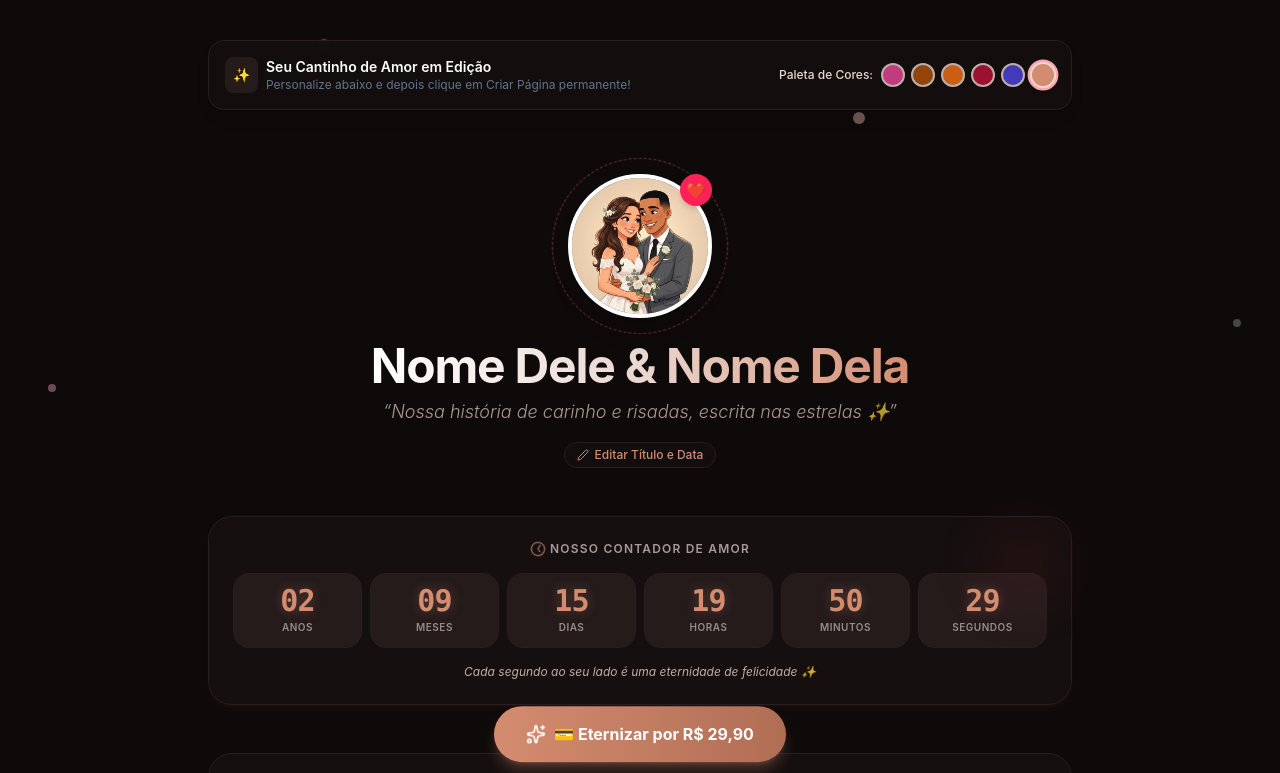
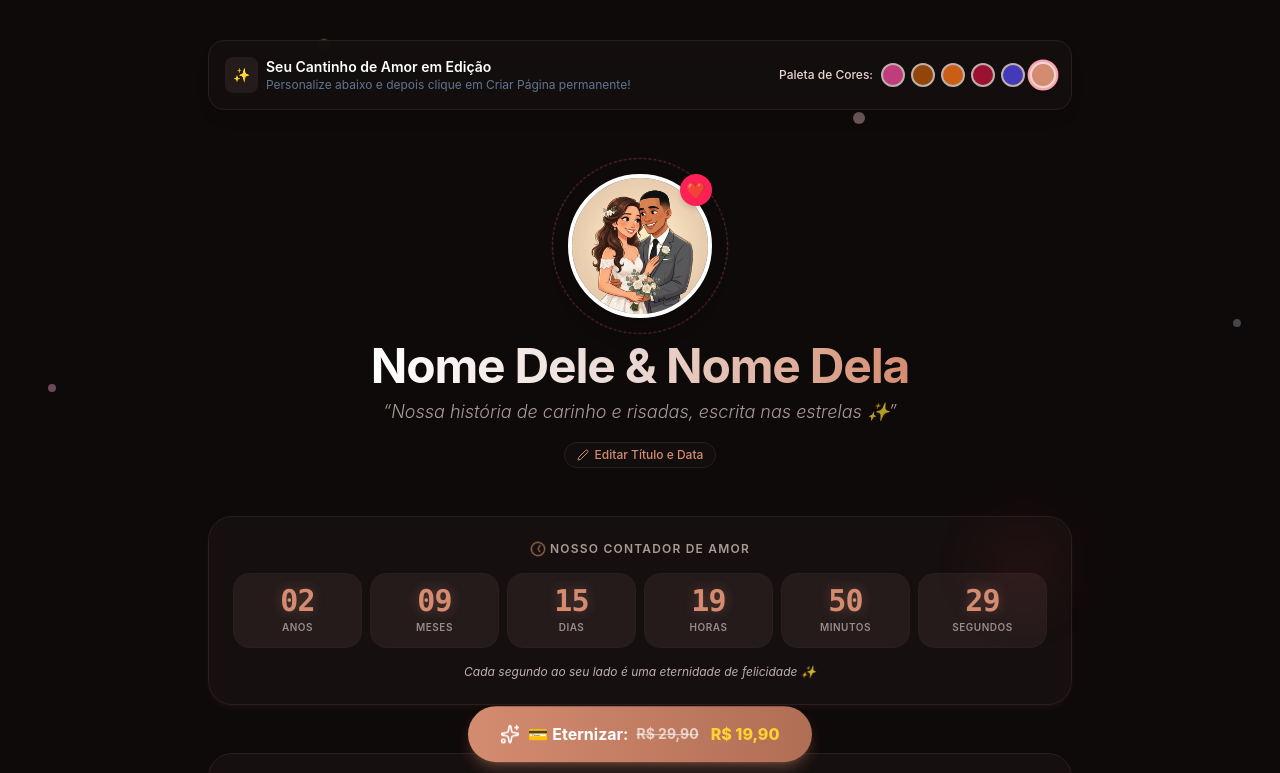
Before and after one commit to Samuelgardenn/nossa-historia-de-amor-1.0, a Next.js app: page / in a window 1280 px wide. Shown: the top 773 px of the page. Built offline with nearby package versions, Linux system fonts and the light colour scheme.

Commit message:
feat: alterado preco para R$ 19,90 e exibicao de promocao no front

```diff
--- a/app/admin/page.tsx
+++ b/app/admin/page.tsx
@@ -445,11 +445,11 @@ export default function AdminDashboardPage() {
           </div>
           <div className="bg-neutral-900/60 border border-neutral-800/60 p-5 rounded-2xl">
             <span className="text-[10px] uppercase font-bold tracking-wider text-rose-455">Faturamento Manual Estimado</span>
-            <p className="text-3xl font-extrabold text-white mt-1 font-mono">R$ {(pages.length * 29.90).toFixed(2)}</p>
+            <p className="text-3xl font-extrabold text-white mt-1 font-mono">R$ {(pages.length * 19.90).toFixed(2)}</p>
           </div>
           <div className="bg-neutral-900/60 border border-neutral-800/60 p-5 rounded-2xl">
             <span className="text-[10px] uppercase font-bold tracking-wider text-amber-500">Valor de Venda Recomendado</span>
-            <p className="text-3xl font-extrabold text-amber-400 mt-1 font-mono">R$ 29,90/und</p>
+            <p className="text-3xl font-extrabold text-amber-400 mt-1 font-mono">R$ 19,90/und</p>
           </div>
         </div>
 
--- a/app/api/create-checkout-session/route.ts
+++ b/app/api/create-checkout-session/route.ts
@@ -66,7 +66,7 @@ export async function POST(request: Request) {
             title: '💕 Página de Amor Permanente',
             description: 'Sua história de amor eternizada em uma página exclusiva e permanente na web.',
             quantity: 1,
-            unit_price: 29.90,
+            unit_price: 19.90,
             currency_id: 'BRL',
             picture_url: 'https://img.icons8.com/emoji/96/red-heart.png'
           }
--- a/app/page.tsx
+++ b/app/page.tsx
@@ -326,7 +326,10 @@ export default function HomeBuilderPage() {
           whileTap={{ scale: 0.96 }}
           className={`flex items-center gap-2 px-8 py-4 text-white text-base font-bold rounded-full shadow-lg cursor-pointer bg-gradient-to-r transition-all animate-bounce ${currentThemeHexColor()}`}
         >
-          <Sparkles className="w-5 h-5 animate-pulse" /> 💳 Eternizar por R$ 29,90
+          <Sparkles className="w-5 h-5 animate-pulse" />
+          <span>💳 Eternizar: </span>
+          <span className="line-through text-white/65 text-sm">R$ 29,90</span>
+          <span className="font-extrabold text-amber-300 ml-1">R$ 19,90</span>
         </motion.button>
       </div>
 
@@ -379,10 +382,10 @@ export default function HomeBuilderPage() {
                   <div>
                     <span className={`text-xs font-bold block ${
                       config.tema === 'sophisticated-dark' ? 'text-[#D48C70]' : 'text-rose-600'
-                    }`}>Pagamento Seguro via Stripe</span>
+                    }`}>Pagamento Seguro via Mercado Pago</span>
                     <span className={`text-[10px] block ${
                       config.tema === 'sophisticated-dark' ? 'text-[#EAD7D1]/50' : 'text-slate-400'
-                    }`}>R$ 29,90 • Cartão de crédito ou boleto • Criptografia SSL</span>
+                    }`}>De <span className="line-through">R$ 29,90</span> por apenas R$ 19,90 • Cartão de crédito, PIX ou boleto • Criptografia SSL</span>
                   </div>
                 </div>
 
```
